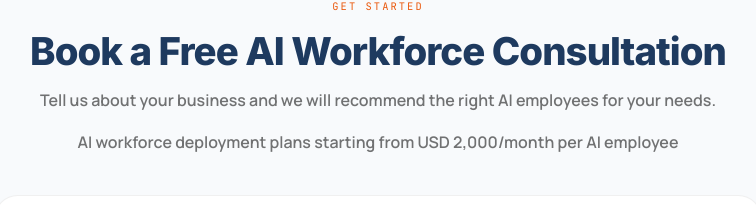
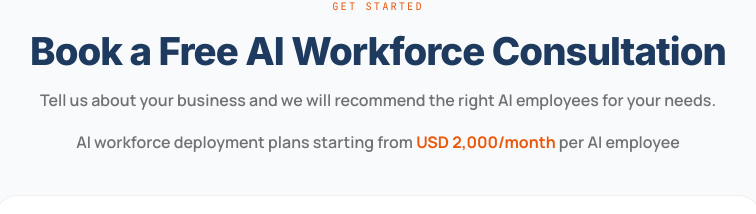
Before and after one commit to aibuddygame/enreal, a React (Vite) app: page / in a window 1280 px wide. Shown: the part 8237-8451 px from the top of the page, without its empty margins (262-1018 px from the left). Built offline with nearby package versions, Linux system fonts and the light colour scheme.

Commit message:
Highlight pricing in orange: USD 2,000/month per AI employee

```diff
--- a/src/components/home/ConsultationForm.jsx
+++ b/src/components/home/ConsultationForm.jsx
@@ -103,7 +103,7 @@ export default function ConsultationForm() {
                         Tell us about your business and we will recommend the right AI employees for your needs.
                     </p>
                     <p className="f-supp text-base text-black/[0.55] leading-relaxed mt-4">
-                        AI workforce deployment plans starting from USD 2,000/month per AI employee
+                        AI workforce deployment plans starting from <span className="text-[#EA580C] font-bold">USD 2,000/month</span> per AI employee
                     </p>
                 </div>
 
```
